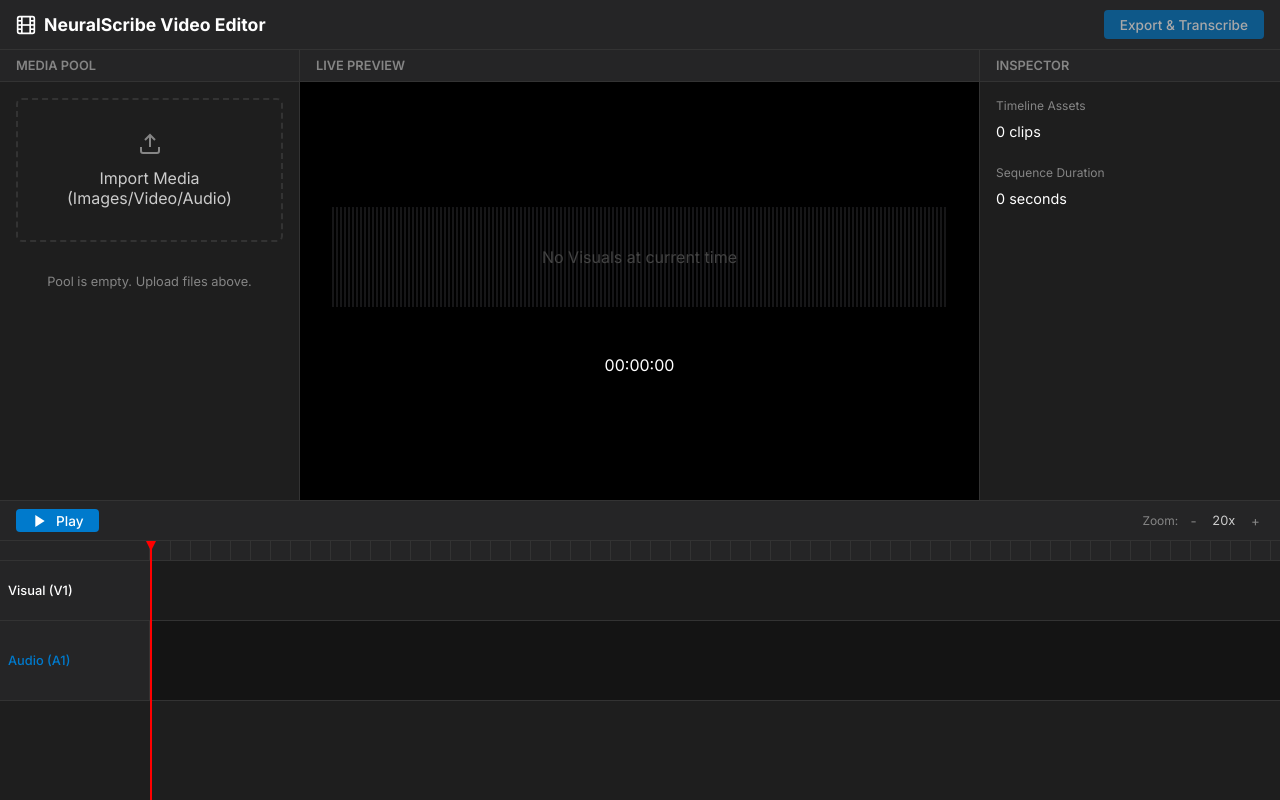
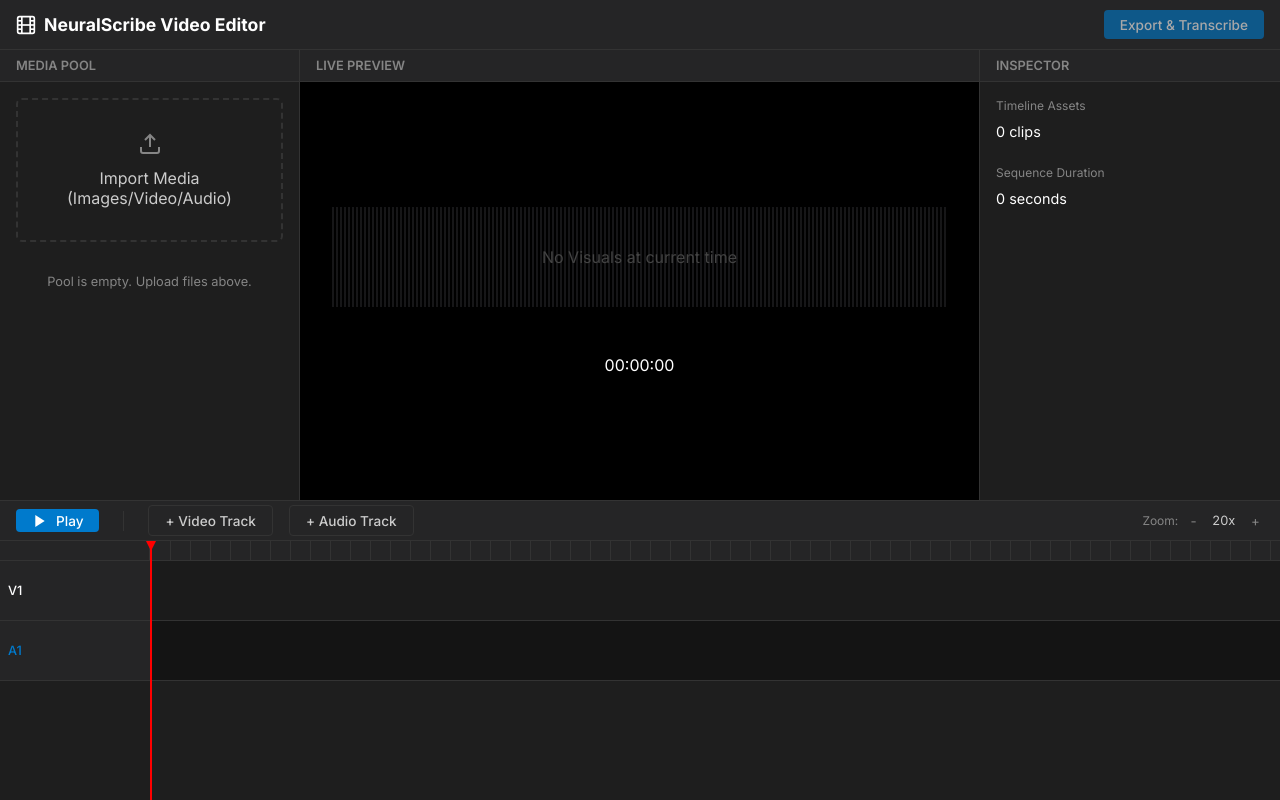
Before and after one commit to charukad/VocalScript, a React (Vite) app in the folder frontend/: page / in a window 1280 px wide. Built offline with nearby package versions, Linux system fonts and the light colour scheme.

Commit message:
feat(frontend): Add Multi-Track support, Drag-and-Drop from Media Pool, and Keyboard/Trackpad shortcuts

```diff
--- a/frontend/src/components/editor/EditorLayout.tsx
+++ b/frontend/src/components/editor/EditorLayout.tsx
@@ -1,11 +1,99 @@
+import React from 'react';
+import { DndContext, PointerSensor, useSensor, useSensors } from '@dnd-kit/core';
+import type { DragEndEvent } from '@dnd-kit/core';
 import { Navbar } from './Navbar';
 import { MediaPool } from './MediaPool';
 import { PreviewWindow } from './PreviewWindow';
 import { Inspector } from './Inspector';
 import { TimelinePanel } from '../timeline/TimelinePanel';
+import { useEditorStore } from '../../store/editorStore';
 
 export const EditorLayout = () => {
+  const {
+    updateClipStartTime,
+    updateClipTrack,
+    addAssetToTimeline,
+    assets,
+    selectedClipId,
+    removeClip,
+    togglePlayback
+  } = useEditorStore();
+
+  const sensors = useSensors(
+    useSensor(PointerSensor, { activationConstraint: { distance: 5 } })
+  );
+
+  React.useEffect(() => {
+    const handleKeyDown = (e: KeyboardEvent) => {
+      // Don't trigger if user is typing in an input
+      if (e.target instanceof HTMLInputElement || e.target instanceof HTMLTextAreaElement) return;
+
+      if (e.code === 'Space') {
+        e.preventDefault();
+        togglePlayback();
+      } else if ((e.code === 'Backspace' || e.code === 'Delete') && selectedClipId) {
+        e.preventDefault();
+        removeClip(selectedClipId);
+      }
+    };
+    window.addEventListener('keydown', handleKeyDown);
+    return () => window.removeEventListener('keydown', handleKeyDown);
+  }, [selectedClipId, removeClip, togglePlayback]);
+
+  const handleDragEnd = (event: DragEndEvent) => {
+    const { active, over, delta } = event;
+
+    // Check if dragging a pool asset into a timeline track
+    if (active.data.current?.type === 'pool-asset' && over && over.data.current?.type === 'timeline-track') {
+      const assetId = active.id as string;
+      const trackId = over.id as string;
+      const asset = assets.find(a => a.id === assetId);
+      const trackType = over.data.current.trackType;
+
+      if (asset && asset.type === trackType) {
+        // Calculate dropped start time
+        // This is a bit tricky: delta.x is the distance dragged.
+        // For precise dropping, we should use the initial click pos or the over rect.
+        // For now, we will add it to the end of the track by omitting startTime,
+        // or we use event.active.rect.current.translated to calculate relative position to the track
+
+        const trackRect = over.rect;
+        const activeRect = active.rect.current.translated;
+        if (trackRect && activeRect) {
+           const dropX = activeRect.left - trackRect.left;
+           addAssetToTimeline(asset, trackId, Math.max(0, dropX));
+        } else {
+           addAssetToTimeline(asset, trackId);
+        }
+      } else if (asset) {
+        alert(`Cannot drop ${asset.type} into a ${trackType} track!`);
+      }
+      return;
+    }
+
+    // Check if dragging a timeline clip
+    if (active.data.current?.type === 'timeline-clip') {
+      if (over && over.data.current?.type === 'timeline-track') {
+        // Dragged to a potentially different track
+        const trackId = over.id as string;
+        const trackType = over.data.current.trackType;
+        const clipType = active.data.current.clipType;
+
+        if (clipType === trackType) {
+          updateClipTrack(active.id as string, trackId, delta.x);
+        } else {
+          // Revert if wrong type
+          updateClipStartTime(active.id as string, 0); // delta 0 = no change
+        }
+      } else {
+        // Dragged horizontally within the same track (no valid over)
+        updateClipStartTime(active.id as string, delta.x);
+      }
+    }
+  };
+
   return (
+    <DndContext sensors={sensors} onDragEnd={handleDragEnd}>
       <div className="editor-layout">
         <Navbar />
         <div className="workspace">
@@ -15,5 +103,6 @@
         </div>
         <TimelinePanel />
       </div>
+    </DndContext>
   );
 };
--- a/frontend/src/components/editor/MediaPool.tsx
+++ b/frontend/src/components/editor/MediaPool.tsx
@@ -1,8 +1,57 @@
 import { useRef, useState } from 'react';
+import { useDraggable } from '@dnd-kit/core';
 import { useEditorStore } from '../../store/editorStore';
+import type { MediaAsset } from '../../types';
+
+const DraggableAsset = ({ asset }: { asset: MediaAsset }) => {
+  const { addAssetToTimeline, removeAsset } = useEditorStore();
+  const { attributes, listeners, setNodeRef, transform, isDragging } = useDraggable({
+    id: asset.id,
+    data: { type: 'pool-asset', assetType: asset.type }
+  });
+
+  const style = {
+    transform: transform ? `translate3d(${transform.x}px, ${transform.y}px, 0)` : undefined,
+    zIndex: isDragging ? 100 : 1,
+    opacity: isDragging ? 0.5 : 1,
+    borderColor: asset.type === 'visual' ? 'var(--accent-color)' : 'transparent',
+    cursor: 'grab'
+  };
+
+  return (
+    <div ref={setNodeRef} style={style} className="asset-item" {...attributes} {...listeners}>
+      {asset.type === 'visual' ? (
+        <svg width="14" height="14" viewBox="0 0 24 24" fill="none" stroke="currentColor" strokeWidth="2" style={{ pointerEvents: 'none' }}>
+          <rect x="3" y="3" width="18" height="18" rx="2" ry="2"></rect>
+          <circle cx="8.5" cy="8.5" r="1.5"></circle>
+          <polyline points="21 15 16 10 5 21"></polyline>
+        </svg>
+      ) : (
+        <svg width="14" height="14" viewBox="0 0 24 24" fill="none" stroke="currentColor" strokeWidth="2" style={{ pointerEvents: 'none' }}>
+          <path d="M9 18V5l12-2v13"></path>
+          <circle cx="6" cy="18" r="3"></circle>
+          <circle cx="18" cy="16" r="3"></circle>
+        </svg>
+      )}
+      <span className="asset-item-name" title={asset.file.name}>{asset.file.name}</span>
+      <button className="btn-icon" title="Add to Timeline" onPointerDown={(e) => { e.stopPropagation(); addAssetToTimeline(asset); }} style={{ padding: '2px', marginLeft: 'auto' }}>
+        <svg width="16" height="16" viewBox="0 0 24 24" fill="none" stroke="currentColor" strokeWidth="2">
+          <line x1="12" y1="5" x2="12" y2="19"></line>
+          <line x1="5" y1="12" x2="19" y2="12"></line>
+        </svg>
+      </button>
+      <button className="btn-icon" title="Delete from Pool" onPointerDown={(e) => { e.stopPropagation(); removeAsset(asset.id); }} style={{ padding: '2px', color: 'var(--error-color)' }}>
+        <svg width="16" height="16" viewBox="0 0 24 24" fill="none" stroke="currentColor" strokeWidth="2">
+          <line x1="18" y1="6" x2="6" y2="18"></line>
+          <line x1="6" y1="6" x2="18" y2="18"></line>
+        </svg>
+      </button>
+    </div>
+  );
+};
 
 export const MediaPool = () => {
-  const { assets, addAssets, addAssetToTimeline, removeAsset } = useEditorStore();
+  const { assets, addAssets } = useEditorStore();
   const [isDragging, setIsDragging] = useState(false);
   const fileInputRef = useRef<HTMLInputElement>(null);
 
@@ -48,34 +97,7 @@
 
         <div className="asset-list">
           {assets.map(asset => (
-            <div key={`asset-${asset.id}`} className="asset-item" style={{ borderColor: asset.type === 'visual' ? 'var(--accent-color)' : 'transparent' }}>
-              {asset.type === 'visual' ? (
-                <svg width="14" height="14" viewBox="0 0 24 24" fill="none" stroke="currentColor" strokeWidth="2">
-                  <rect x="3" y="3" width="18" height="18" rx="2" ry="2"></rect>
-                  <circle cx="8.5" cy="8.5" r="1.5"></circle>
-                  <polyline points="21 15 16 10 5 21"></polyline>
-                </svg>
-              ) : (
-                <svg width="14" height="14" viewBox="0 0 24 24" fill="none" stroke="currentColor" strokeWidth="2">
-                  <path d="M9 18V5l12-2v13"></path>
-                  <circle cx="6" cy="18" r="3"></circle>
-                  <circle cx="18" cy="16" r="3"></circle>
-                </svg>
-              )}
-              <span className="asset-item-name" title={asset.file.name}>{asset.file.name}</span>
-              <button className="btn-icon" title="Add to Timeline" onClick={() => addAssetToTimeline(asset)} style={{ padding: '2px', marginLeft: 'auto' }}>
-                <svg width="16" height="16" viewBox="0 0 24 24" fill="none" stroke="currentColor" strokeWidth="2">
-                  <line x1="12" y1="5" x2="12" y2="19"></line>
-                  <line x1="5" y1="12" x2="19" y2="12"></line>
-                </svg>
-              </button>
-              <button className="btn-icon" title="Delete from Pool" onClick={() => removeAsset(asset.id)} style={{ padding: '2px', color: 'var(--error-color)' }}>
-                <svg width="16" height="16" viewBox="0 0 24 24" fill="none" stroke="currentColor" strokeWidth="2">
-                  <line x1="18" y1="6" x2="6" y2="18"></line>
-                  <line x1="6" y1="6" x2="18" y2="18"></line>
-                </svg>
-              </button>
-            </div>
+            <DraggableAsset key={`asset-${asset.id}`} asset={asset} />
           ))}
           {assets.length === 0 && (
             <div style={{ color: 'var(--text-secondary)', fontSize: '0.8rem', textAlign: 'center', marginTop: '1rem' }}>
--- a/frontend/src/components/timeline/DraggableClip.tsx
+++ b/frontend/src/components/timeline/DraggableClip.tsx
@@ -1,5 +1,6 @@
 import { useDraggable } from '@dnd-kit/core';
 import type { TimelineClip } from '../../types';
+import { useEditorStore } from '../../store/editorStore';
 
 interface DraggableClipProps {
   clip: TimelineClip;
@@ -8,20 +9,34 @@
 }
 
 export const DraggableClip = ({ clip, zoom, onRemove }: DraggableClipProps) => {
-  const { attributes, listeners, setNodeRef, transform, isDragging } = useDraggable({ id: clip.id });
+  const { selectedClipId, setSelectedClip } = useEditorStore();
+  const { attributes, listeners, setNodeRef, transform, isDragging } = useDraggable({
+    id: clip.id,
+    data: { type: 'timeline-clip', clipType: clip.type }
+  });
+
+  const isSelected = selectedClipId === clip.id;
 
   const style = {
     left: `${clip.startTime * zoom}px`,
     width: `${clip.duration * zoom}px`,
     transform: transform ? `translate3d(${transform.x}px, 0, 0)` : undefined,
-    zIndex: isDragging ? 100 : 1,
+    zIndex: isDragging ? 100 : (isSelected ? 50 : 1),
     opacity: isDragging ? 0.8 : 1,
     backgroundColor: clip.type === 'visual' ? '#6236FF' : 'var(--accent-hover)',
-    borderColor: clip.type === 'visual' ? '#4827c1' : '#57a1d1',
+    borderColor: isSelected ? '#fff' : (clip.type === 'visual' ? '#4827c1' : '#57a1d1'),
+    borderWidth: isSelected ? '2px' : '1px',
   };
 
   return (
-    <div ref={setNodeRef} style={style} className="clip-item" {...attributes} {...listeners}>
+    <div
+      ref={setNodeRef}
+      style={style}
+      className="clip-item"
+      onClick={(e) => { e.stopPropagation(); setSelectedClip(clip.id); }}
+      {...attributes}
+      {...listeners}
+    >
       <div className="clip-name">{clip.file.name}</div>
       <button className="clip-remove" onPointerDown={(e) => {
         e.stopPropagation();
--- a/frontend/src/components/timeline/TimelinePanel.tsx
+++ b/frontend/src/components/timeline/TimelinePanel.tsx
@@ -1,60 +1,71 @@
-import { DndContext, PointerSensor, useSensor, useSensors } from '@dnd-kit/core';
-import type { DragEndEvent } from '@dnd-kit/core';
+import { useDroppable } from '@dnd-kit/core';
 import { useEditorStore } from '../../store/editorStore';
 import { DraggableClip } from './DraggableClip';
 import { TimelineToolbar } from './TimelineToolbar';
 import { TimelineRuler } from './TimelineRuler';
+import type { TimelineTrack } from '../../types';
+
+interface TrackProps {
+  track: TimelineTrack;
+  timelineWidth: number;
+}
+
+const Track = ({ track, timelineWidth }: TrackProps) => {
+  const { clips, zoom, removeClip, setSelectedClip } = useEditorStore();
+  const { setNodeRef, isOver } = useDroppable({
+    id: track.id,
+    data: { type: 'timeline-track', trackType: track.type }
+  });
+
+  const trackClips = clips.filter(c => c.trackId === track.id);
+
+  return (
+    <div
+      ref={setNodeRef}
+      className="timeline-track"
+      style={{
+        height: '60px',
+        backgroundColor: isOver ? 'rgba(255,255,255,0.05)' : (track.type === 'visual' ? 'rgba(0,0,0,0.1)' : 'var(--bg-app)')
+      }}
+      onClick={() => setSelectedClip(null)} // Click empty space to deselect
+    >
+      <div className="track-header" style={{ borderColor: 'transparent' }}>
+        <span className="track-title" style={{ color: track.type === 'visual' ? 'var(--text-highlight)' : 'var(--accent-color)' }}>
+          {track.name}
+        </span>
+      </div>
+      <div className="track-content" style={{ width: `${timelineWidth}px` }}>
+        {trackClips.map(clip => (
+          <DraggableClip key={clip.id} clip={clip} zoom={zoom} onRemove={removeClip} />
+        ))}
+      </div>
+    </div>
+  );
+};
 
 export const TimelinePanel = () => {
-  const { clips, zoom, removeClip, updateClipStartTime } = useEditorStore();
-
-  const sensors = useSensors(
-    useSensor(PointerSensor, { activationConstraint: { distance: 5 } })
-  );
-
-  const handleDragEnd = (event: DragEndEvent) => {
-    const { active, delta } = event;
-    updateClipStartTime(active.id as string, delta.x);
-  };
+  const { tracks, clips, zoom, setZoom, selectedClipId, removeClip } = useEditorStore();
 
   const maxTime = clips.reduce((max, clip) => Math.max(max, clip.startTime + clip.duration), 60);
   const timelineWidth = Math.max(maxTime * zoom + 200, 1000);
 
-  const visualClips = clips.filter(c => c.type === 'visual');
-  const audioClips = clips.filter(c => c.type === 'audio');
+  const handleWheel = (e: React.WheelEvent) => {
+    if (e.ctrlKey || e.metaKey) {
+      e.preventDefault();
+      // Mac trackpad pinch maps to ctrlKey + wheel
+      const zoomDelta = e.deltaY > 0 ? -2 : 2;
+      setZoom(Math.max(5, Math.min(100, zoom + zoomDelta)));
+    }
+  };
 
   return (
-    <div className="timeline-panel">
+    <div className="timeline-panel" onWheel={handleWheel}>
       <TimelineToolbar />
-
       <div className="timeline-tracks-container">
         <TimelineRuler timelineWidth={timelineWidth} />
-
-        <DndContext sensors={sensors} onDragEnd={handleDragEnd}>
-          {/* Visual Track */}
-          <div className="timeline-track" style={{ height: '60px', backgroundColor: 'rgba(0,0,0,0.1)' }}>
-            <div className="track-header" style={{ borderColor: 'transparent' }}>
-              <span className="track-title" style={{ color: 'var(--text-highlight)' }}>Visual (V1)</span>
-            </div>
-            <div className="track-content" style={{ width: `${timelineWidth}px` }}>
-              {visualClips.map(clip => (
-                <DraggableClip key={clip.id} clip={clip} zoom={zoom} onRemove={removeClip} />
-              ))}
-            </div>
-          </div>
-
-          {/* Audio Track */}
-          <div className="timeline-track">
-            <div className="track-header">
-              <span className="track-title" style={{ color: 'var(--accent-color)' }}>Audio (A1)</span>
-            </div>
-            <div className="track-content" style={{ width: `${timelineWidth}px` }}>
-              {audioClips.map(clip => (
-                <DraggableClip key={clip.id} clip={clip} zoom={zoom} onRemove={removeClip} />
-              ))}
-            </div>
-          </div>
-        </DndContext>
+        {tracks.map(track => (
+          <Track key={track.id} track={track} timelineWidth={timelineWidth} />
+        ))}
       </div>
     </div>
   );
--- a/frontend/src/components/timeline/TimelineToolbar.tsx
+++ b/frontend/src/components/timeline/TimelineToolbar.tsx
@@ -23,6 +23,9 @@
           )}
           {isPlaying ? 'Pause' : 'Play'}
         </button>
+        <div style={{ width: '1px', height: '20px', backgroundColor: 'var(--border-color)', margin: '0 0.5rem' }}></div>
+        <button className="btn-secondary" onClick={() => useEditorStore.getState().addTrack('visual')}>+ Video Track</button>
+        <button className="btn-secondary" onClick={() => useEditorStore.getState().addTrack('audio')}>+ Audio Track</button>
       </div>
       <div style={{ display: 'flex', gap: '0.5rem', marginLeft: 'auto', alignItems: 'center' }}>
         <span style={{ fontSize: '0.75rem', color: 'var(--text-secondary)' }}>Zoom:</span>
--- a/frontend/src/store/editorStore.ts
+++ b/frontend/src/store/editorStore.ts
@@ -1,5 +1,5 @@
 import { create } from 'zustand';
-import type { MediaAsset, TimelineClip } from '../types';
+import type { MediaAsset, TimelineClip, TimelineTrack, MediaType } from '../types';
 import { getMediaDuration } from '../lib/utils/media';
 import { exportTimeline } from '../lib/api/client';
 
@@ -9,13 +9,20 @@
   addAssets: (files: File[]) => void;
   removeAsset: (id: string) => void;
 
-  // Timeline
+  // Timeline Tracks
+  tracks: TimelineTrack[];
+  addTrack: (type: MediaType) => void;
+
+  // Timeline Clips
   clips: TimelineClip[];
+  selectedClipId: string | null;
+  setSelectedClip: (id: string | null) => void;
   zoom: number;
   setZoom: (zoom: number) => void;
-  addAssetToTimeline: (asset: MediaAsset) => Promise<void>;
+  addAssetToTimeline: (asset: MediaAsset, trackId?: string, startTimeX?: number) => Promise<void>;
   removeClip: (id: string) => void;
   updateClipStartTime: (id: string, deltaX: number) => void;
+  updateClipTrack: (id: string, trackId: string, deltaX: number) => void;
 
   // Playback
   isPlaying: boolean;
@@ -58,33 +65,87 @@
     }));
   },
 
-  // --- Timeline ---
+  // --- Timeline Tracks ---
+  tracks: [
+    { id: 'v1', name: 'V1', type: 'visual', order: 0 },
+    { id: 'a1', name: 'A1', type: 'audio', order: 1 }
+  ],
+  addTrack: (type: MediaType) => {
+    set(state => {
+      const typeTracks = state.tracks.filter(t => t.type === type);
+      const newName = `${type === 'visual' ? 'V' : 'A'}${typeTracks.length + 1}`;
+      const newTrack: TimelineTrack = {
+        id: Math.random().toString(36).substring(7),
+        name: newName,
+        type,
+        order: state.tracks.length
+      };
+      return { tracks: [...state.tracks, newTrack] };
+    });
+  },
+
+  // --- Timeline Clips ---
   clips: [],
+  selectedClipId: null,
+  setSelectedClip: (id: string | null) => set({ selectedClipId: id }),
   zoom: 20,
   setZoom: (zoom) => set({ zoom }),
-  addAssetToTimeline: async (asset: MediaAsset) => {
+
+  addAssetToTimeline: async (asset: MediaAsset, trackId?: string, startTimeX?: number) => {
+    const state = get();
     const duration = await getMediaDuration(asset.file, asset.type);
-    const state = get();
-    const maxTime = state.clips.reduce((max, clip) => Math.max(max, clip.startTime + clip.duration), 0);
+
+    // Find appropriate track
+    let targetTrackId = trackId;
+    if (!targetTrackId) {
+      const matchingTrack = state.tracks.find(t => t.type === asset.type);
+      if (matchingTrack) targetTrackId = matchingTrack.id;
+    }
+
+    if (!targetTrackId) return; // No track available
+
+    let targetStartTime = 0;
+    if (startTimeX !== undefined) {
+      targetStartTime = startTimeX / state.zoom;
+    } else {
+      // Append to the end of the target track
+      const trackClips = state.clips.filter(c => c.trackId === targetTrackId);
+      targetStartTime = trackClips.reduce((max, clip) => Math.max(max, clip.startTime + clip.duration), 0);
+    }
 
     const newClip: TimelineClip = {
       id: Math.random().toString(36).substring(7),
       assetId: asset.id,
+      trackId: targetTrackId,
       file: asset.file,
       type: asset.type,
       duration: asset.type === 'visual' && asset.file.type.startsWith('image') ? 10 : duration,
-      startTime: maxTime
+      startTime: Math.max(0, targetStartTime)
     };
 
     set({ clips: [...state.clips, newClip] });
   },
+
   removeClip: (id: string) => set(state => ({ clips: state.clips.filter(c => c.id !== id) })),
+
   updateClipStartTime: (id: string, deltaX: number) => {
     set(state => ({
       clips: state.clips.map(clip => {
         if (clip.id === id) {
           const timeDelta = deltaX / state.zoom;
           return { ...clip, startTime: Math.max(0, clip.startTime + timeDelta) };
+        }
+        return clip;
+      })
+    }));
+  },
+
+  updateClipTrack: (id: string, trackId: string, deltaX: number) => {
+    set(state => ({
+      clips: state.clips.map(clip => {
+        if (clip.id === id) {
+          const timeDelta = deltaX / state.zoom;
+          return { ...clip, trackId, startTime: Math.max(0, clip.startTime + timeDelta) };
         }
         return clip;
       })
```
Also changed, not shown: frontend/src/types/index.ts (+8 -0 lines). Lines whose indentation alone changed are shown as unchanged.
